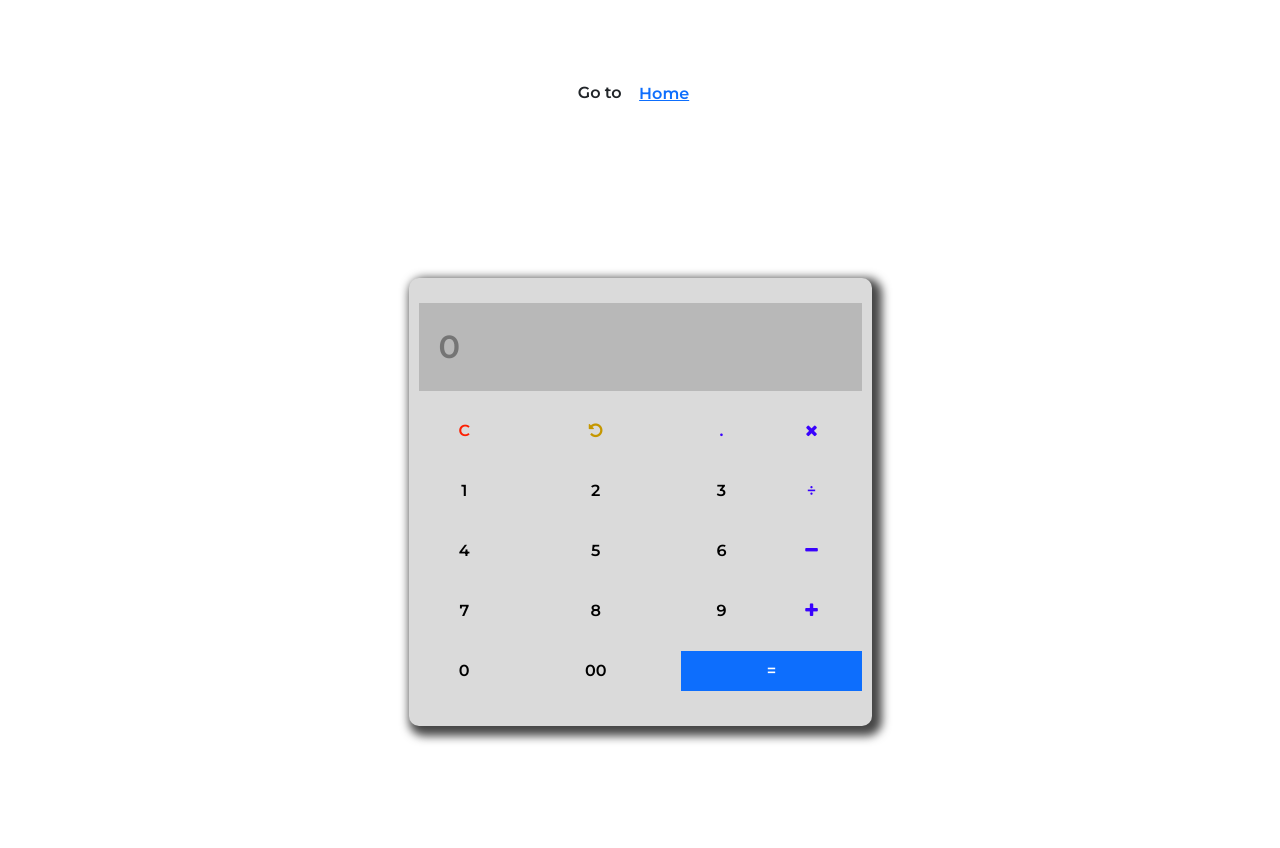
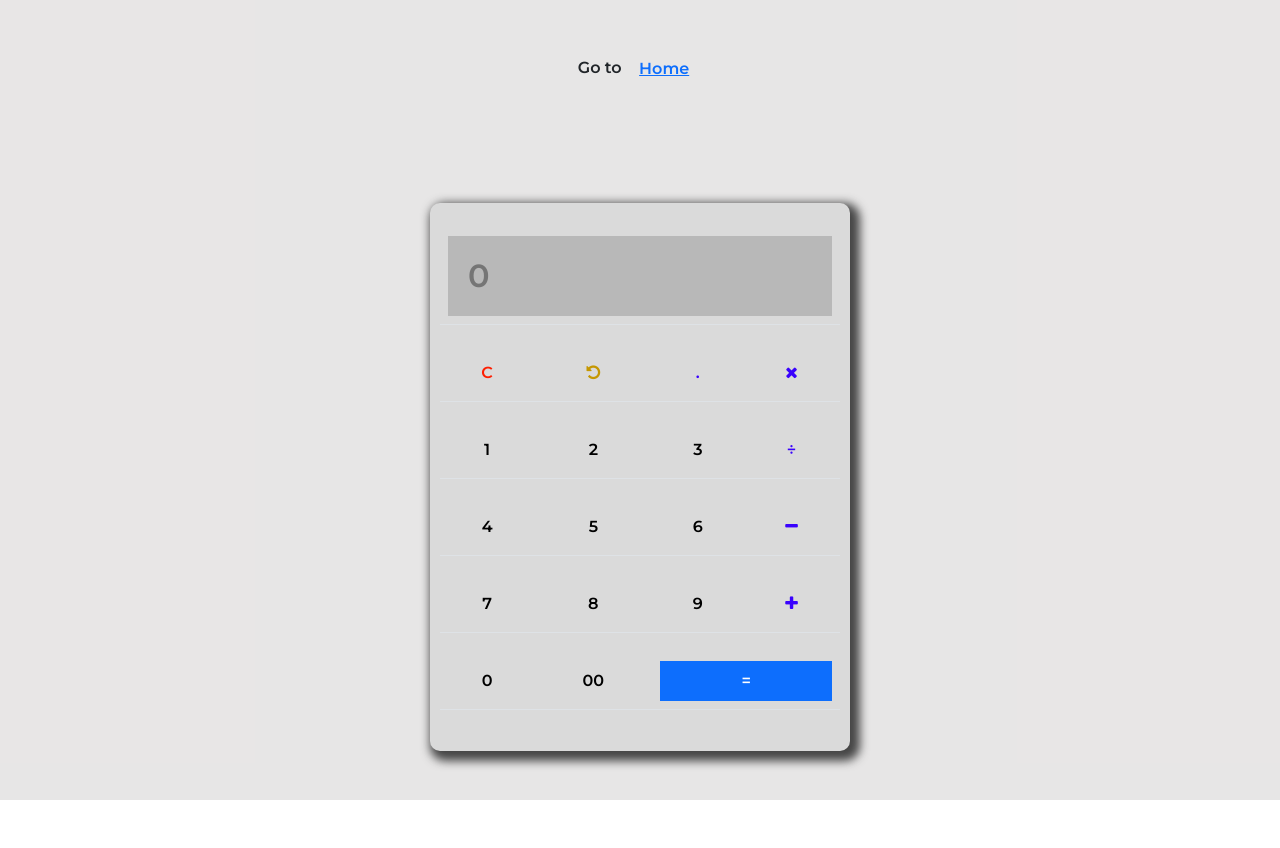
Before and after one commit to anandkva/task-map, a PHP site: page /task/calculator/index.html in a window 1280 px wide. Before the commit the page ends 743 px from the top, so only its background shows below. Run offline with PHP 8.4, Linux system fonts and the light colour scheme; some libraries are stand-ins or nearby versions.

Commit message:
calculator responcive

```diff
--- a/task/calculator/index.html
+++ b/task/calculator/index.html
@@ -1,6 +1,5 @@
 <!DOCTYPE html>
 <html lang="en">
-
 <head>
     <meta charset="UTF-8">
     <meta http-equiv="X-UA-Compatible" content="IE=edge">
@@ -13,26 +12,27 @@
         integrity="sha384-EVSTQN3/azprG1Anm3QDgpJLIm9Nao0Yz1ztcQTwFspd3yD65VohhpuuCOmLASjC" crossorigin="anonymous">
     <link rel="stylesheet" href="https://cdnjs.cloudflare.com/ajax/libs/font-awesome/4.7.0/css/font-awesome.min.css">
     <script src="https://app.zenclass.in/sheets/v1/js/zen/suite/bundle.js" defer></script>
-
     <script src="./script.js"></script>
     <title>Calculator</title>
 </head>
-
 <body>
+    <div class="body-screen">
         <p>Go to <a href="../../index.html" class="btn btn-link">Home</a></p>
         <div class="main">
-
-        <table class="display">
+            <div class="table-responsive">
+                <table class="table">
                     <tr>
-                <td colspan="4"><input type="text" id="result" placeholder="0" onkeypress="validate(event)" /></td>
+                        <td colspan="4"><input type="text" id="result" placeholder="0" onkeypress="validate(event)" />
+                        </td>
                     </tr>
                     <tr>
                         <td><button class="button" onclick="clr()" style="color: rgb(253, 31, 2);">C</button></td>
                         <td><button type="button" class="button" onclick="del()" style="color: rgb(197, 151, 0);"><i
                                     class="fa fa-undo" aria-hidden="true"></i></button></td>
-                <td><button class="button" onclick="display('.')" style="color: rgb(57, 2, 253);">&#46;</button></td>
-                <td><button class="button" onclick="display('*')" style="color: rgb(57, 2, 253);"><i class="fa fa-times"
-                            aria-hidden="true"></i></button></td>
+                        <td><button class="button" onclick="display('.')" style="color: rgb(57, 2, 253);">&#46;</button>
+                        </td>
+                        <td><button class="button" onclick="display('*')" style="color: rgb(57, 2, 253);"><i
+                                    class="fa fa-times" aria-hidden="true"></i></button></td>
                     </tr>
                     <tr>
                         <td><button class="button" onclick="display('1')">1</button></td>
@@ -45,25 +45,27 @@
                         <td><button class="button" onclick="display('4')">4</button></td>
                         <td><button class="button" onclick="display('5')">5</button></td>
                         <td><button class="button" onclick="display('6')">6</button></td>
-                <td><button class="button" onclick="display('-')" style="color: rgb(57, 2, 253);"><i class="fa fa-minus"
-                            aria-hidden="true"></i></button></td>
+                        <td><button class="button" onclick="display('-')" style="color: rgb(57, 2, 253);"><i
+                                    class="fa fa-minus" aria-hidden="true"></i></button></td>
                     </tr>
                     <tr>
                         <td><button class="button" onclick="display('7')">7</button></td>
                         <td><button class="button" onclick="display('8')">8</button></td>
                         <td><button class="button" onclick="display('9')">9</button></td>
-                <td><button class="button" onclick="display('+')" style="color: rgb(57, 2, 253);"><i class="fa fa-plus"
-                            aria-hidden="true"></i></i></button></td>
+                        <td><button class="button" onclick="display('+')" style="color: rgb(57, 2, 253);"><i
+                                    class="fa fa-plus" aria-hidden="true"></i></i></button></td>
                     </tr>
                     <tr>
                         <td><button class="button" onclick="display('0')">0</button></td>
                         <td><button class="button" onclick="display('00')">00</button></td>
-                <td colspan="2"><button class="button btn-primary" id="equal" value="=" onclick="solve()">&#61;</button>
+                        <td colspan="2"><button class="button btn-primary" id="equal" value="="
+                                onclick="solve()">&#61;</button>
                         </td>
                     </tr>
                 </table>
             </div>
-
+        </div>
+    </div>
+    <br><br>
 </body>
-
 </html>
--- a/task/calculator/style.css
+++ b/task/calculator/style.css
@@ -1,16 +1,14 @@
-* {
-    margin: 0;
-    padding: 0;
+.body-screen {
     font-family: 'Montserrat', sans-serif;
-}
-body {
     min-height: 100vh;
     display: grid;
     place-items: center;
     background: rgba(27, 11, 11, 0.1)
 }
-
 #result {
+    font-size: 2em;
+    width: 12em;
+    height: 80px;
     background-color: rgba(78, 78, 78, 0.24);
     padding: 20px;
     border: none;
@@ -27,15 +25,6 @@
     background: rgb(218, 218, 218);
     border-radius: 10px
 }
-.display {
-    position: relative;
-    width: 80%;
-    height: 80px;
-    margin-bottom: 10px
-}
-.display #result {
-    font-size: 2em
-}
 .button {
     margin-top: 20px;
     height: 40px;
@@ -47,3 +36,10 @@
 .button:hover {
     background-color: rgba(87, 83, 83, 0.466);
 }
+@media screen and (max-width: 700px) {
+    #result {
+        font-size: 1em;
+        width: 13em;
+        height: 3em;
+    }
+}
```
Lines whose indentation alone changed are shown as unchanged.
